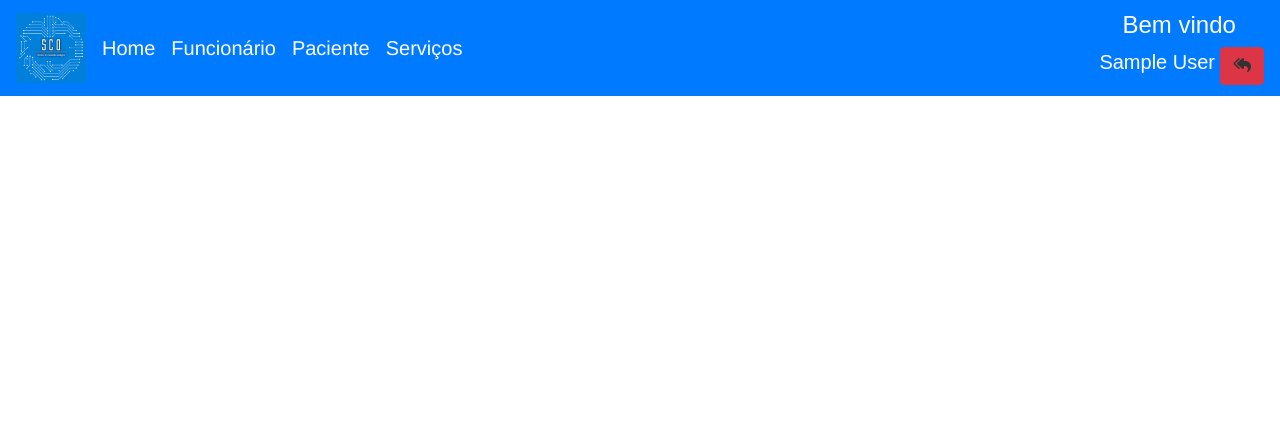
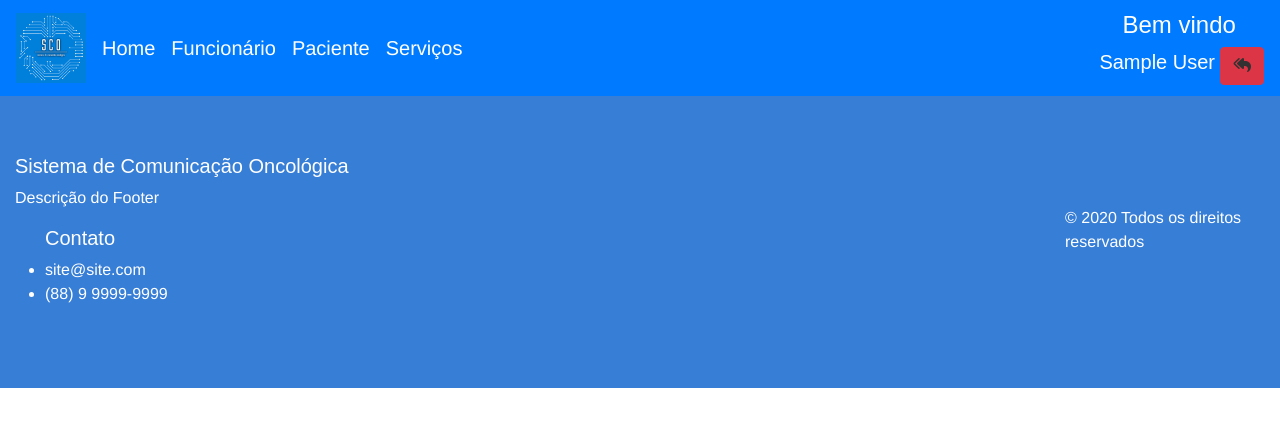
Before and after one commit to J-Eugenio/FabSoft-SCO, a PHP site: page /view/menu.php in a window 1280 px wide. Shown: the top 427 px of the page. Run offline with PHP 8.4, Linux system fonts and the light colour scheme; the visitor is signed in with stand-in values (Sample User, id 1); some libraries are stand-ins or nearby versions.

Commit message:
Footer adicionado
Feito a criação do footer do site + estilização

```diff
--- /dev/null
+++ b/sys/assets/css/footer.css
@@ -0,0 +1,17 @@
+
+  .page-footer{
+    display: flex;
+    justify-content: space-between;
+    align-items: center;
+    background-color: #377ED7;
+    height: 300px;
+  }
+
+  .footer-copyright{
+      display: inline;
+  }
+
+
+  h5, p, a, li{
+      color: white;
+  }
--- a/sys/view/footer.php
+++ b/sys/view/footer.php
@@ -1,3 +1,27 @@
+<footer class="page-footer">
+    <div class="container">
+        <div class="row">
+            <div class="col l6 s12">
+                <h5 class="white-text">Sistema de Comunicação Oncológica</h5>
+                <p class="grey-text text-lighten-4">Descrição do Footer</p>
+            </div>
+        </div>
+        <div class="container">
+            <div class="col l4 offset-l2 s12">
+                <h5 class="white-text">Contato</h5>
+                <ul>
+                    <li><a class="grey-text text-lighten-3" href="#!">site@site.com</a></li>
+                    <li><a class="grey-text text-lighten-3" href="#!">(88) 9 9999-9999</a></li>
+                </ul>
+            </div>
+        </div>
+    </div>
 
+        <div class="footer-copyright">
+            <p>&copy; 2020 Todos os direitos reservados</p>
+        </div>
+
+</footer>
 </body>
+
 </html>
--- a/sys/view/header.php
+++ b/sys/view/header.php
@@ -3,31 +3,23 @@
 
 <head>
     <?php
-        include_once("session.php");
-        if(!isAuth()){
-            header('location: TelaLogin.php');
-        }
+    include_once("session.php");
+    if (!isAuth()) {
+        header('location: TelaLogin.php');
+    }
     ?>
     <meta charset="utf-8">
     <meta name="viewport" content="width=device-width, initial-scale=1, shrink-to-fit=no">
     <meta name="viewport" content="width=device-width, initial-scale=1.0">
-    <script src="https://code.jquery.com/jquery-3.5.1.js"
-        integrity="sha256-QWo7LDvxbWT2tbbQ97B53yJnYU3WhH/C8ycbRAkjPDc=" crossorigin="anonymous"></script>
-    <link rel="stylesheet" href="https://stackpath.bootstrapcdn.com/bootstrap/4.3.1/css/bootstrap.min.css"
-        integrity="sha384-ggOyR0iXCbMQv3Xipma34MD+dH/1fQ784/j6cY/iJTQUOhcWr7x9JvoRxT2MZw1T" crossorigin="anonymous">
-    <script src="https://code.jquery.com/jquery-3.2.1.slim.min.js"
-        integrity="sha384-KJ3o2DKtIkvYIK3UENzmM7KCkRr/rE9/Qpg6aAZGJwFDMVNA/GpGFF93hXpG5KkN"
-        crossorigin="anonymous"></script>
-    <script src="https://cdnjs.cloudflare.com/ajax/libs/popper.js/1.12.9/umd/popper.min.js"
-        integrity="sha384-ApNbgh9B+Y1QKtv3Rn7W3mgPxhU9K/ScQsAP7hUibX39j7fakFPskvXusvfa0b4Q"
-        crossorigin="anonymous"></script>
-    <script src="https://maxcdn.bootstrapcdn.com/bootstrap/4.0.0/js/bootstrap.min.js"
-        integrity="sha384-JZR6Spejh4U02d8jOt6vLEHfe/JQGiRRSQQxSfFWpi1MquVdAyjUar5+76PVCmYl"
-        crossorigin="anonymous"></script>
-        <link href="http://maxcdn.bootstrapcdn.com/font-awesome/4.1.0/css/font-awesome.min.css" rel="stylesheet">
-
+    <script src="https://code.jquery.com/jquery-3.5.1.js" integrity="sha256-QWo7LDvxbWT2tbbQ97B53yJnYU3WhH/C8ycbRAkjPDc=" crossorigin="anonymous"></script>
+    <link rel="stylesheet" href="https://stackpath.bootstrapcdn.com/bootstrap/4.3.1/css/bootstrap.min.css" integrity="sha384-ggOyR0iXCbMQv3Xipma34MD+dH/1fQ784/j6cY/iJTQUOhcWr7x9JvoRxT2MZw1T" crossorigin="anonymous">
+    <script src="https://code.jquery.com/jquery-3.2.1.slim.min.js" integrity="sha384-KJ3o2DKtIkvYIK3UENzmM7KCkRr/rE9/Qpg6aAZGJwFDMVNA/GpGFF93hXpG5KkN" crossorigin="anonymous"></script>
+    <script src="https://cdnjs.cloudflare.com/ajax/libs/popper.js/1.12.9/umd/popper.min.js" integrity="sha384-ApNbgh9B+Y1QKtv3Rn7W3mgPxhU9K/ScQsAP7hUibX39j7fakFPskvXusvfa0b4Q" crossorigin="anonymous"></script>
+    <script src="https://maxcdn.bootstrapcdn.com/bootstrap/4.0.0/js/bootstrap.min.js" integrity="sha384-JZR6Spejh4U02d8jOt6vLEHfe/JQGiRRSQQxSfFWpi1MquVdAyjUar5+76PVCmYl" crossorigin="anonymous"></script>
+    <link href="http://maxcdn.bootstrapcdn.com/font-awesome/4.1.0/css/font-awesome.min.css" rel="stylesheet">
     <link rel="stylesheet" href="/fabsoft-sco/sys/assets/css/formularios.css">
     <link rel="stylesheet" href="/fabsoft-sco/sys/assets/css/main.css">
+    <link rel="stylesheet" href="/fabsoft-sco/sys/assets/css/footer.css">
     <script src="https://kit.fontawesome.com/a076d05399.js"></script>
     <script src="/fabsoft-sco/sys/view/services/select_service.js"></script>
 
@@ -37,10 +29,9 @@
     <div class="container mb-5">
         <nav class="navbar navbar-expand-lg navbar-dark bg-primary fixed-top">
             <spam class="navbar-brand" href="/FabSoft-SCO/sys/view/menu.php">
-            <img src="/FabSoft-SCO/sys/assets/img/logo.png" width="70" height="70" alt="">
+                <img src="/FabSoft-SCO/sys/assets/img/logo.png" width="70" height="70" alt="">
             </spam>
-            <button class="navbar-toggler" type="button" data-toggle="collapse" data-target="#navbarNav"
-                aria-controls="navbarNav" aria-expanded="false" aria-label="Toggle navigation">
+            <button class="navbar-toggler" type="button" data-toggle="collapse" data-target="#navbarNav" aria-controls="navbarNav" aria-expanded="false" aria-label="Toggle navigation">
                 <span class="navbar-toggler-icon"></span>
             </button>
             <div class="collapse navbar-collapse" id="navbarNav">
@@ -62,9 +53,9 @@
             <div class="text-right center">
                 <h4 class="bem-vindo">Bem vindo</h4>
                 <div class="logout">
-                    <h5 class="bem-vindo"><?php echo $_SESSION['user_name']?></h5>
+                    <h5 class="bem-vindo"><?php echo $_SESSION['user_name'] ?></h5>
                     <a href="/fabsoft-sco/sys/view/logout.php" type="button" name="log-out" class="btn btn-danger lg">
-                        <i  class="fa fa-reply-all" title="Edit"></i>
+                        <i class="fa fa-reply-all" title="Edit"></i>
                     </a>
                 </div>
             </div>
```
